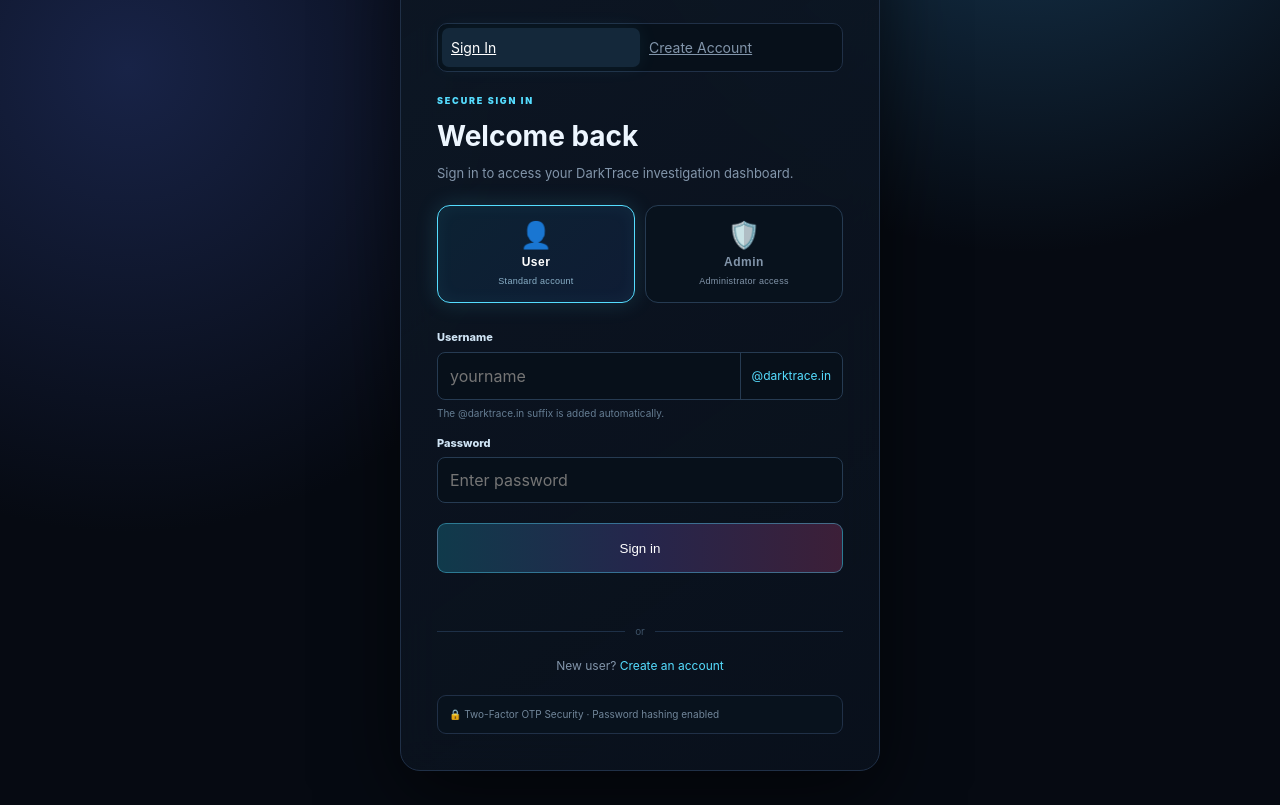
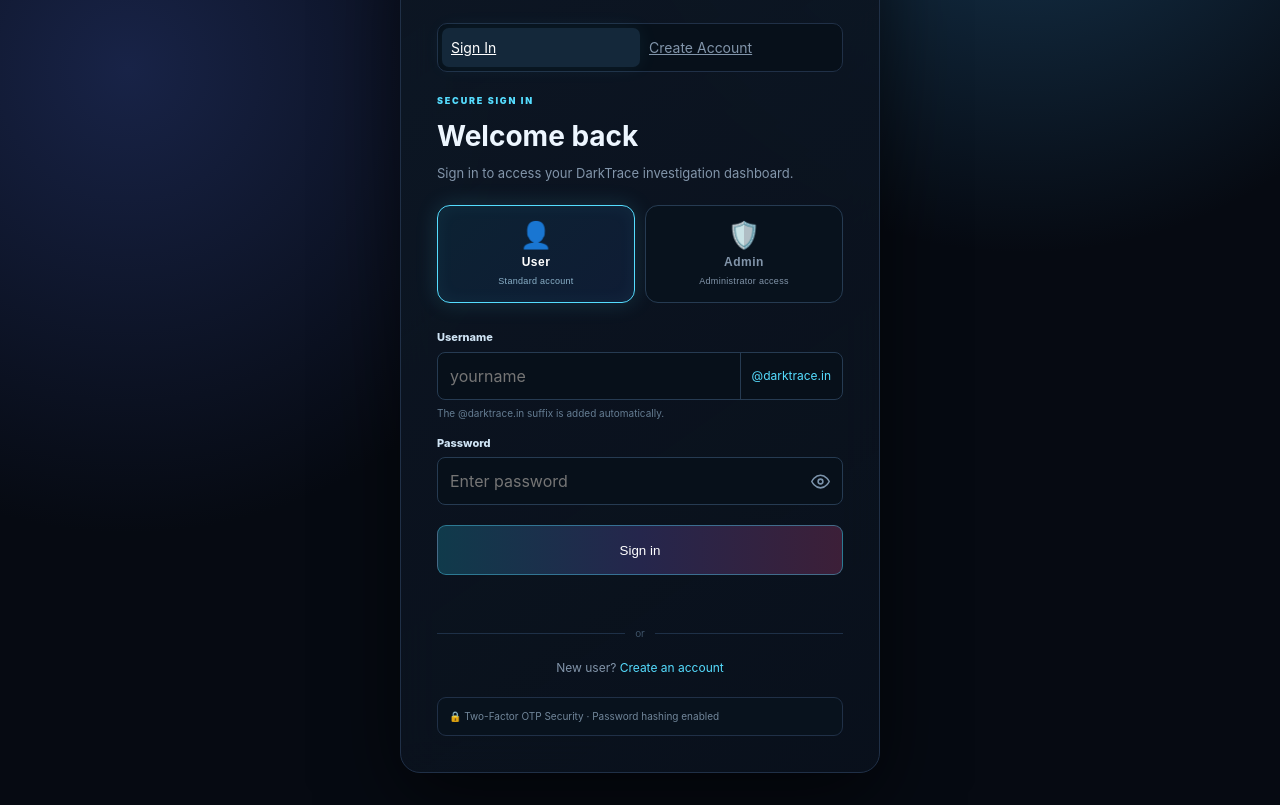
Before and after one commit to Siva-Abhishek-07/DarkTrace, a plain HTML site: page Entity/signin.html in a window 1280 px wide. Shown: the part 116-921 px from the top of the page. Drawn offline with Linux system fonts and the light colour scheme.

```diff
--- a/Entity/auth.css
+++ b/Entity/auth.css
@@ -141,6 +141,50 @@ label {
   font-size: 12px;
   border-left: 1px solid #263b52;
   white-space: nowrap;
+}
+
+/* Password with toggle eye */
+.password-wrap {
+  position: relative;
+  display: flex;
+  align-items: center;
+  border: 1px solid #263b52;
+  border-radius: 8px;
+  background: #07101a;
+  overflow: hidden;
+}
+.password-wrap:focus-within { border-color: #55ddff88; }
+.password-wrap input {
+  border: 0 !important;
+  background: transparent !important;
+  flex: 1;
+  min-width: 0;
+  padding-right: 42px !important;
+}
+.eye-toggle-btn {
+  position: absolute;
+  right: 0;
+  top: 0;
+  bottom: 0;
+  width: 44px;
+  display: flex;
+  align-items: center;
+  justify-content: center;
+  background: transparent;
+  border: none;
+  color: #7b93ab;
+  cursor: pointer;
+  padding: 0;
+  transition: color .2s, transform .1s;
+  user-select: none;
+  -webkit-tap-highlight-color: transparent;
+}
+.eye-toggle-btn:hover { color: var(--cyan); }
+.eye-toggle-btn:active { transform: scale(0.92); }
+.eye-toggle-btn svg {
+  width: 19px;
+  height: 19px;
+  display: block;
 }
 
 /* Generic input */
--- a/Entity/signin.html
+++ b/Entity/signin.html
@@ -172,8 +172,16 @@
             <small class="hint">The @darktrace.in suffix is added automatically.</small>
           </div>
 
-          <label>Password</label>
-          <input id="password" type="password" autocomplete="current-password" placeholder="Enter password" required>
+          <label for="password">Password</label>
+          <div class="password-wrap">
+            <input id="password" type="password" autocomplete="current-password" placeholder="Enter password" required>
+            <button type="button" class="eye-toggle-btn" id="togglePasswordSignIn" aria-label="Toggle password visibility" title="Show/Hide password">
+              <svg id="eyeIconSignIn" viewBox="0 0 24 24" fill="none" stroke="currentColor" stroke-width="2" stroke-linecap="round" stroke-linejoin="round">
+                <path d="M1 12s4-8 11-8 11 8 11 8-4 8-11 8-11-8-11-8z"></path>
+                <circle cx="12" cy="12" r="3"></circle>
+              </svg>
+            </button>
+          </div>
 
           <button class="primary" id="btn-login" type="submit">Sign in</button>
           <div id="msg-login" class="message" role="alert"></div>
@@ -246,6 +254,17 @@
 
     $('roleUser').addEventListener('click', () => setRole('user'));
     $('roleAdmin').addEventListener('click', () => setRole('admin'));
+
+    // ── Password visibility toggle ───────────────────────
+    const eyeSvgOpen = '<path d="M1 12s4-8 11-8 11 8 11 8-4 8-11 8-11-8-11-8z"></path><circle cx="12" cy="12" r="3"></circle>';
+    const eyeSvgClosed = '<path d="M17.94 17.94A10.07 10.07 0 0 1 12 20c-7 0-11-8-11-8a18.45 18.45 0 0 1 5.06-5.94M9.9 4.24A9.12 9.12 0 0 1 12 4c7 0 11 8 11 8a18.5 18.5 0 0 1-2.16 3.19m-6.72-1.07a3 3 0 1 1-4.24-4.24"></path><line x1="1" y1="1" x2="23" y2="23"></line>';
+
+    $('togglePasswordSignIn').onclick = () => {
+      const pwd = $('password');
+      const isText = pwd.type === 'text';
+      pwd.type = isText ? 'password' : 'text';
+      $('eyeIconSignIn').innerHTML = isText ? eyeSvgOpen : eyeSvgClosed;
+    };
 
     // ── Login form ───────────────────────────────────────
     $('form-login').onsubmit = async e => {
```
Also changed, not shown: Entity/signup.html (+20 -1 lines).
